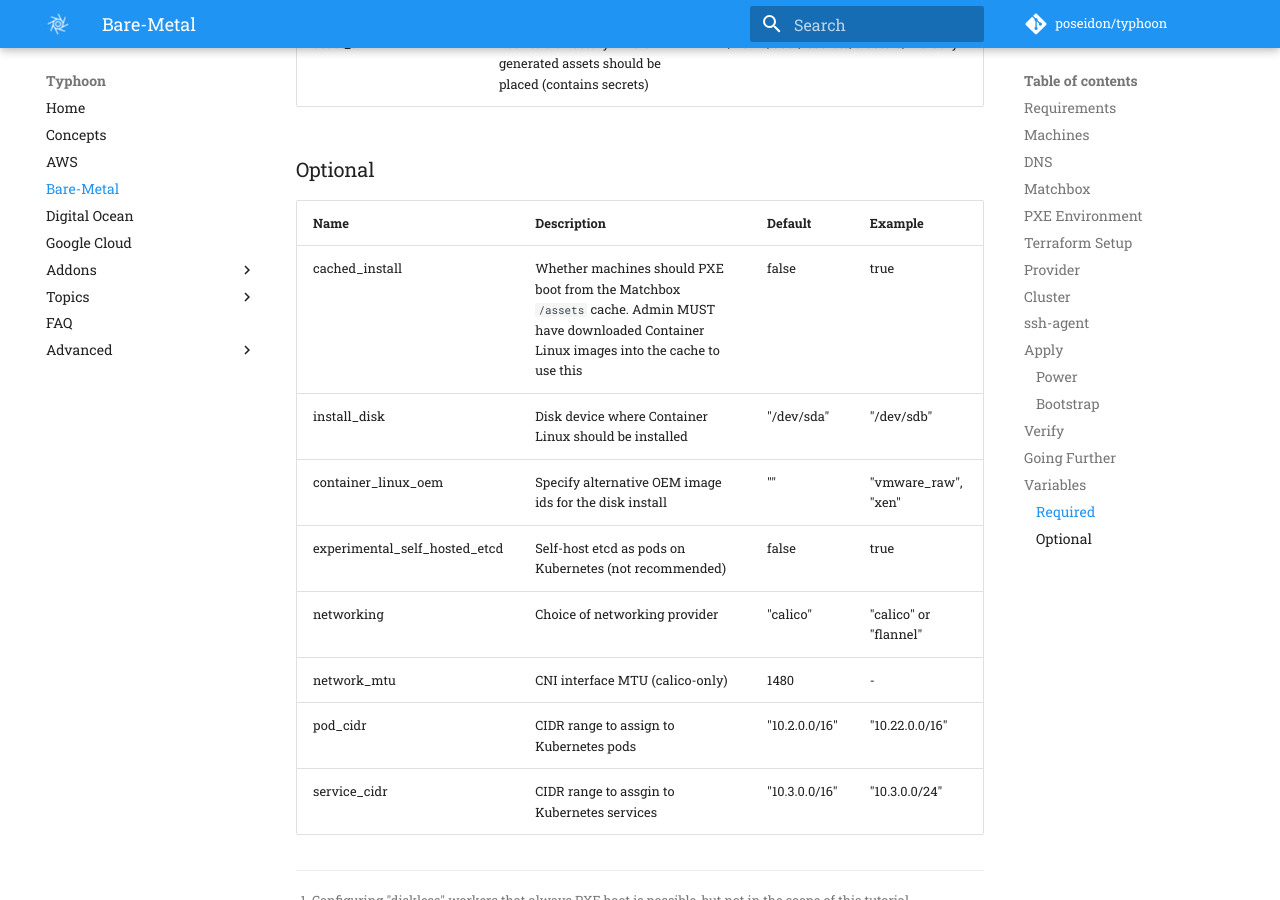
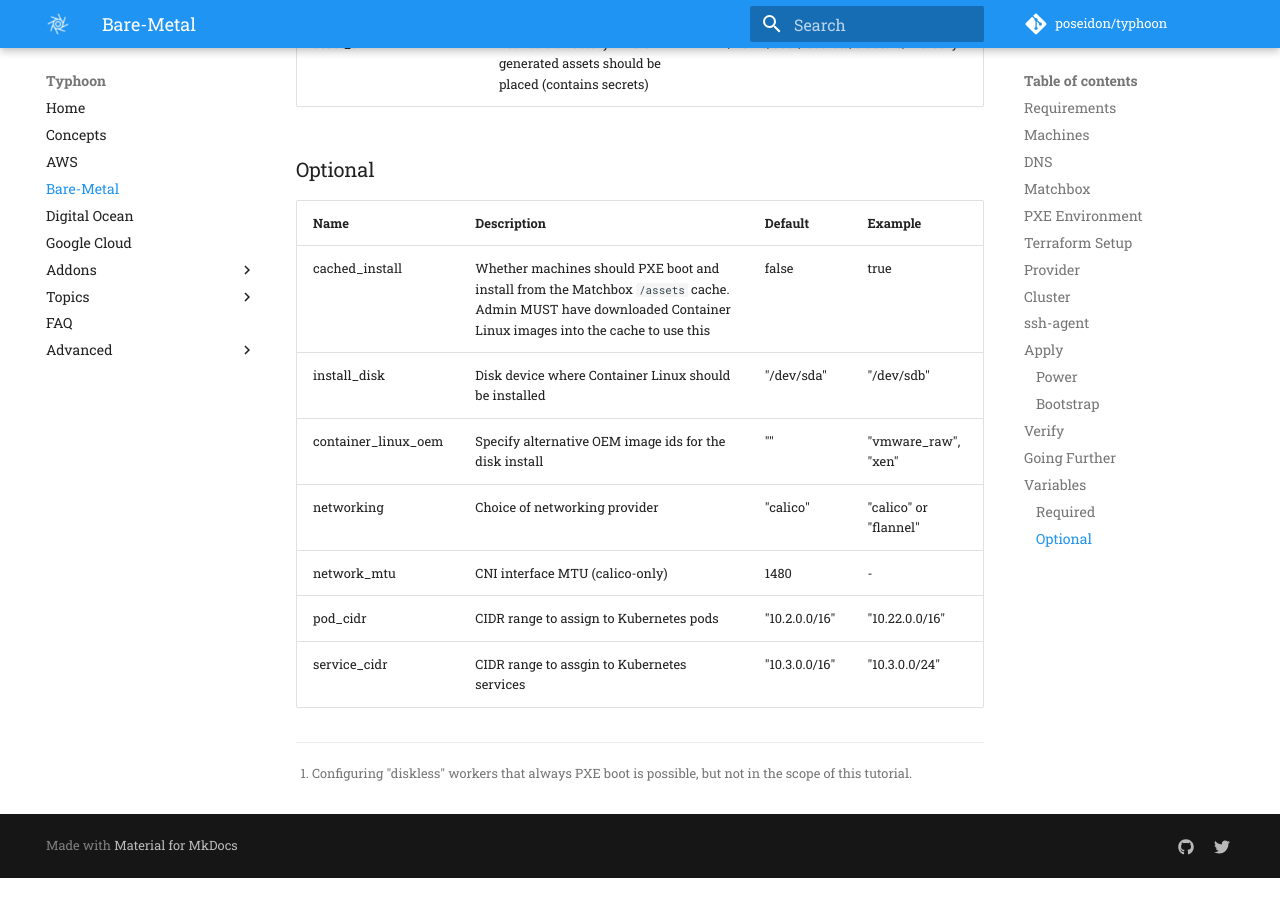
Before and after one commit to poseidon/typhoon, an MkDocs documentation site: the page built from docs/bare-metal.md, in a window 1280 px wide and 900 px high, scrolled down 8995 px. Built offline with MkDocs 1.6.1 and Material for MkDocs 9.7.7, drawn with Linux system fonts in a browser that asks for light colours; comment, search, counter and statistics services are not loaded; old or Windows-style settings are respelled for this version of MkDocs; after the commit the page ends 9873 px from its top, so only the background shows below that.

Commit message:
bare-metal: Remove support for experimental_self_hosted_etcd
* Transition from discouraging self-hosted etcd for bare-metal,
to removing it as an option
* See #13 and FAQ for self-hosted etcd discussion

```diff
--- a/docs/bare-metal.md
+++ b/docs/bare-metal.md
@@ -362,10 +362,9 @@ Learn about [version pinning](concepts.md#versioning), maintenance, and [addons]
 
 | Name | Description | Default | Example |
 |:-----|:------------|:--------|:--------|
-| cached_install | Whether machines should PXE boot from the Matchbox `/assets` cache. Admin MUST have downloaded Container Linux images into the cache to use this | false | true |
+| cached_install | Whether machines should PXE boot and install from the Matchbox `/assets` cache. Admin MUST have downloaded Container Linux images into the cache to use this | false | true |
 | install_disk | Disk device where Container Linux should be installed | "/dev/sda" | "/dev/sdb" |
 | container_linux_oem | Specify alternative OEM image ids for the disk install | "" | "vmware_raw", "xen" |
-| experimental_self_hosted_etcd | Self-host etcd as pods on Kubernetes (not recommended) | false | true |
 | networking | Choice of networking provider | "calico" | "calico" or "flannel" |
 | network_mtu | CNI interface MTU (calico-only) | 1480 | - |
 | pod_cidr | CIDR range to assign to Kubernetes pods | "10.2.0.0/16" | "10.22.0.0/16" |
```
Also changed, not shown: CHANGES.md (+1 -0 lines), 4 other files.
